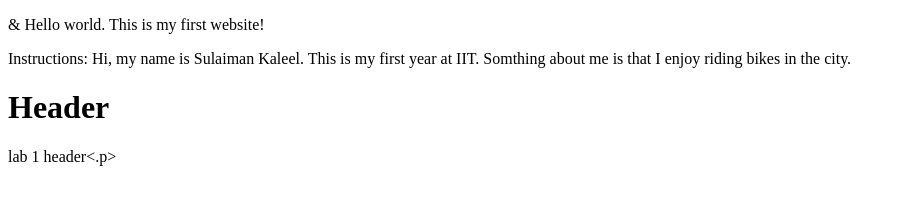
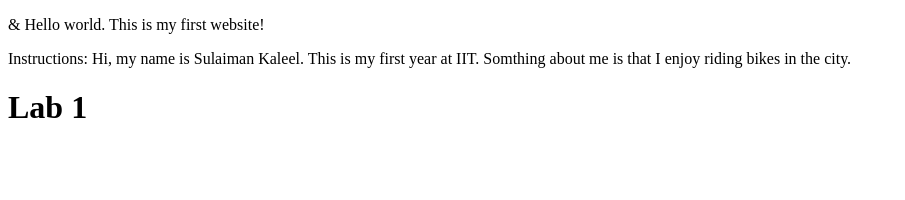
Before and after one commit to skaleeds/lab1, a plain HTML site: page index.html in a window 1280 px wide. Shown: the whole page, without its empty margins (0-905 px from the left). Drawn offline with Linux system fonts and the light colour scheme.

Commit message:
Updated Header

```diff
--- a/index.html
+++ b/index.html
@@ -10,6 +10,5 @@
 </body>
 </html>
 <div class="header">
-	<h1>Header</h1>
-	<p> lab 1 header<.p>
+	<h1>Lab 1</h1>
 </div>
```
